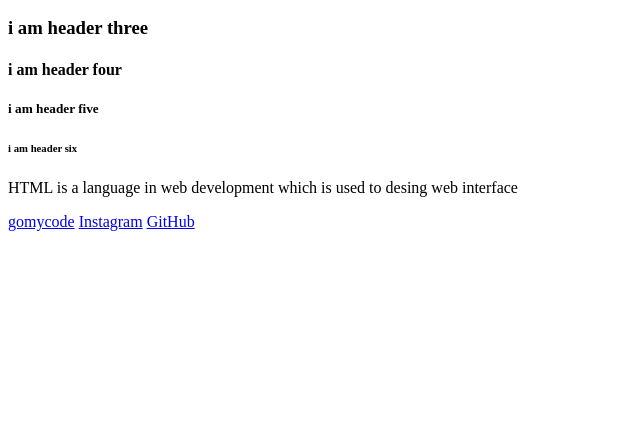
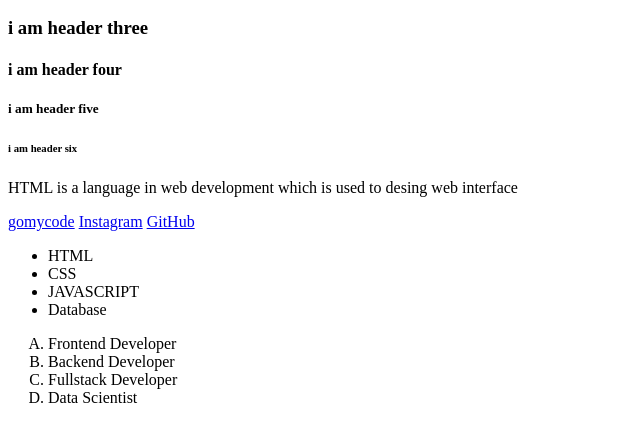
Before and after one commit to ExtraordinaireAji/practising-git-and-git-hub, a plain HTML site: page index.html in a window 1280 px wide. Shown: the part 96-538 px from the top of the page, without its empty margins (0-640 px from the left). Drawn offline with Linux system fonts and the light colour scheme.

Commit message:
html lists tag added

```diff
--- a/index.html
+++ b/index.html
@@ -17,5 +17,21 @@
         <a href="https://learn.gomycode.co/profile">gomycode</a>
         <a href="https://www.instagram.com/the_extraaordinaire/">Instagram</a>
         <a href="https://github.com/ExtraordinaireAji">GitHub</a>
+        <!-- This is an unordered list -->
+        <ul>
+            <li>HTML</li>
+            <Li>CSS</Li>
+            <Li>JAVASCRIPT</Li>
+            <li>Database</li>
+        </ul>
+
+            <!-- This is an ordered list -->
+            <ol type="A">
+                <li>Frontend Developer</li>
+                <li>Backend Developer</li>
+                <li>Fullstack Developer</li>
+                <li>Data Scientist</li>
+            </ol>
+
     </body>
 </html>
```
